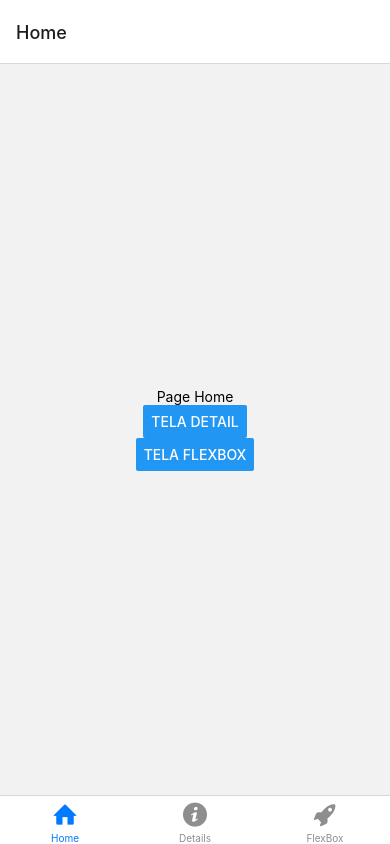
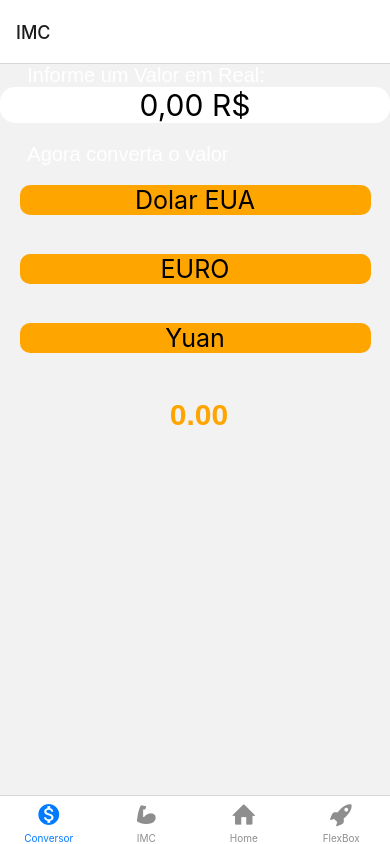
Before and after one commit to duarte-arthur21/TasksList, a React Native app: screen /Conversor in a window 390 px wide. Built offline with nearby package versions, Linux system fonts and the light colour scheme.

Commit message:
Construindo page Conversor de Moedas

```diff
--- a/App.js
+++ b/App.js
@@ -1,13 +1,17 @@
 import React from "react";
 import Home from "./src/pages/Home";
-import Details from "./src/pages/Details";
 import Flexbox from "./src/pages/Flexbox";
-
+import IMC from "./src/pages/IMC";
+import Conversor from "./src/pages/Conversor";
 import { NavigationContainer } from "@react-navigation/native";
 import { createNativeStackNavigator } from "@react-navigation/native-stack";
 
 import { createBottomTabNavigator } from "@react-navigation/bottom-tabs";
-import { Entypo } from "@expo/vector-icons";
+import {
+  Entypo,
+  MaterialIcons,
+  MaterialCommunityIcons,
+} from "@expo/vector-icons";
 
 const Stack = createNativeStackNavigator();
 const Tab = createBottomTabNavigator();
@@ -15,6 +19,26 @@ const Tab = createBottomTabNavigator();
 function MyTabs() {
   return (
     <Tab.Navigator>
+      <Tab.Screen
+        name="Conversor"
+        component={Conversor}
+        options={{
+          headerShown: false,
+          tabBarIcon: ({ color, size }) => (
+            <MaterialIcons name="monetization-on" color={color} size={size} />
+          ),
+        }}
+      />
+      <Tab.Screen
+        name="IMC"
+        component={IMC}
+        options={{
+          headerShown: false,
+          tabBarIcon: ({ color, size }) => (
+            <MaterialCommunityIcons name="arm-flex" color={color} size={size} />
+          ),
+        }}
+      />
       <Tab.Screen
         name="Home"
         component={Home}
@@ -25,16 +49,7 @@ function MyTabs() {
           ),
         }}
       />
-      <Tab.Screen
-        name="Details"
-        component={Details}
-        options={{
-          headerShown: false,
-          tabBarIcon: ({ color, size }) => (
-            <Entypo name="info-with-circle" color={color} size={size} />
-          ),
-        }}
-      />
+
       <Tab.Screen
         name="FlexBox"
         component={Flexbox}
@@ -51,8 +66,8 @@ function MyTabs() {
 export default function App() {
   return (
     <NavigationContainer>
-      <Stack.Navigator initialRouteName="Details">
-        <Stack.Screen name="Home" component={MyTabs} />
+      <Stack.Navigator initialRouteName="IMC">
+        <Stack.Screen name="IMC" component={MyTabs} />
       </Stack.Navigator>
     </NavigationContainer>
   );
--- /dev/null
+++ b/src/Components/Button/index.js
@@ -0,0 +1,28 @@
+import React from "react";
+import { Text, TouchableOpacity } from "react-native";
+import { StyleSheet } from "react-native";
+
+function Button(props) {
+  console.log(props);
+  return (
+    <TouchableOpacity onPress={props.onPress}>
+      <Text style={estilo.calcular}>{props.titulo}</Text>
+    </TouchableOpacity>
+  );
+}
+
+export { Button };
+
+const estilo = StyleSheet.create({
+  calcular: {
+    fontSize: 25,
+    backgroundColor: "#FFD700",
+    borderRadius: 10,
+    textAlign: "center",
+    marginTop: "5px",
+    marginBottom: "5px",
+    marginLeft: "-15px",
+    position: "relative",
+    width: "150%",
+  },
+});
--- /dev/null
+++ b/src/Components/Input/index.js
@@ -0,0 +1,42 @@
+import React from "react";
+import { View, Text, TextInput } from "react-native";
+import { StyleSheet } from "react-native";
+
+function Input(props) {
+  return (
+    <View>
+      <Text style={estilo.titulo}>{props.titulo}</Text>
+      <TextInput
+        style={estilo.textInput}
+        placeholder={props.texto}
+        onChangeText={props.onChangeText}
+      />
+    </View>
+  );
+}
+
+export { Input };
+
+const estilo = StyleSheet.create({
+  titulo: {
+    fontSize: 20,
+    fontFamily: "Arial",
+    fontWeight: "100",
+    color: "#000",
+    borderColor: "#000",
+    textAlign: "justify",
+    marginLeft: "2px",
+    marginRight: "2px",
+    marginTop: "20px",
+    position: "relative",
+  },
+  textInput: {
+    fontSize: 20,
+    color: "#888888",
+    textAlign: "center",
+    backgroundColor: "#D3D3D3",
+    borderBottomColor: "#000",
+    borderRadius: 15,
+    marginBottom: "5%",
+  },
+});
--- /dev/null
+++ b/src/pages/Conversor/index.js
@@ -0,0 +1,163 @@
+import React, { useState } from "react";
+import {
+  View,
+  Text,
+  TextInput,
+  TouchableOpacity,
+  StyleSheet,
+} from "react-native";
+
+export default function Conversor() {
+  const [msg, setMsg] = useState("");
+  const [num, setNum] = useState("");
+  const [resultado, setResultado] = useState("");
+
+  function dolarReal() {
+    const conv = num * 0.191998;
+    setResultado(conv);
+
+    setMsg(" R$ Dolares ");
+  }
+
+  function euroReal() {
+    const conv = num * 0.176613;
+    setResultado(conv);
+
+    setMsg(" € Euros");
+  }
+
+  function yuanReal() {
+    const conv = num * 1.30191;
+    setResultado(conv);
+
+    setMsg(" ¥ Yuans");
+  }
+
+  return (
+    <View>
+      <Text style={styles.titulo}>Informe um Valor em Real:</Text>
+      <TextInput
+        style={styles.textInput}
+        defaultValue={num}
+        placeholder="0,00 R$"
+        onChangeText={(num) => setNum(parseFloat(num))}
+      />
+
+      <Text style={styles.titulo}>Agora converta o valor</Text>
+      <TouchableOpacity onPress={() => dolarReal()}>
+        <Text style={styles.calcular}>Dolar EUA</Text>
+      </TouchableOpacity>
+
+      <TouchableOpacity onPress={() => euroReal()}>
+        <Text style={styles.calcular}>EURO</Text>
+      </TouchableOpacity>
+
+      <TouchableOpacity onPress={() => yuanReal()}>
+        <Text style={styles.calcular}>Yuan</Text>
+      </TouchableOpacity>
+
+      <Text style={styles.resultado}>
+        {Math.round(resultado).toFixed(2)}
+        {msg}
+      </Text>
+    </View>
+  );
+}
+
+const styles = StyleSheet.create({
+  container1: {
+    flex: 1,
+    display: "flex",
+    backgroundColor: "#000",
+    alignItems: "center",
+    justifyContent: "space-around",
+    width: "100%",
+    height: "70%",
+    opacity: 0.7,
+  },
+  container: {
+    flex: 1,
+    backgroundColor: "transparent",
+    alignItems: "center",
+    justifyContent: "flex-start",
+    width: "100%",
+    height: "15%",
+  },
+  Image: {
+    flex: 0.3,
+    width: "100%",
+    height: "35%",
+    marginTop: "30%",
+    marginBottom: "29%",
+  },
+  flag: {
+    flex: 1,
+    display: "flex",
+    position: "absolute",
+    marginTop: "6%",
+    marginLeft: "10%",
+    width: "20%",
+    height: "35%",
+  },
+  resultado: {
+    fontSize: 30,
+    fontFamily: "Arial",
+    fontWeight: "bold",
+    lineHeight: 84,
+    color: "#ffa500",
+    shadowColor: "#000",
+    borderColor: "#000",
+    textAlign: "center",
+    marginLeft: "7%",
+    marginRight: "5%",
+    marginBottom: "10%",
+    position: "relative",
+  },
+  titulo: {
+    fontSize: 20,
+    fontFamily: "Arial",
+    fontWeight: "100",
+    color: "#fff",
+    borderColor: "#000",
+    textAlign: "justify",
+    marginLeft: "7%",
+    marginRight: "5%",
+    position: "relative",
+  },
+  textInput: {
+    fontSize: 30,
+    color: "#000f",
+    textAlign: "center",
+    backgroundColor: "#ffff",
+    borderBottomColor: "#000",
+    borderRadius: 15,
+    marginBottom: "5%",
+    shadowColor: "#000",
+  },
+  alignItem: {
+    alignItems: "stretch",
+    textAlign: "end",
+    marginBottom: "1%",
+    position: "end",
+    justifyContent: "flex-end",
+  },
+  bottom: {
+    fontSize: 30,
+    backgroundColor: "#ffa500",
+    borderRadius: 15,
+    textAlign: "center",
+    marginBottom: "5%",
+    marginTop: "5%",
+    width: "100%",
+  },
+  calcular: {
+    fontSize: 25,
+    backgroundColor: "#ffa500",
+    borderRadius: 10,
+    textAlign: "center",
+    marginTop: "5%",
+    marginBottom: "5%",
+    marginLeft: "5%",
+    width: "90%",
+  },
+});
--- /dev/null
+++ b/src/pages/IMC/index.js
@@ -0,0 +1,91 @@
+import React, { useState } from "react";
+import { StyleSheet, View, Text } from "react-native";
+import { Input } from "../../Components/Input";
+import { Button } from "../../Components/Button";
+
+export default function IMC({ navigation }) {
+  const [peso, setPeso] = useState("");
+  const [altura, setAltura] = useState("");
+  const [resultado, setResultado] = useState("");
+  const [mensagem, setMsg] = useState("");
+
+  function Resultado() {
+    const imc = peso / (altura * altura);
+    setResultado(imc);
+
+    if (!peso) {
+      setMsg("Informe seu Peso");
+      setResultado("");
+    } else if (!altura) {
+      setMsg("Informe sua Altura");
+      setResultado("");
+    } else {
+      if (imc <= 18) {
+        setMsg(": Baixo peso");
+      } else if (imc > 18 && imc < 25) {
+        setMsg(": Peso normal");
+      } else if (imc >= 25 && imc < 35) {
+        setMsg(": Sobrepeso");
+      } else if (imc >= 35 && imc < 40) {
+        setMsg(": Obesidade");
+      } else if (imc >= 40 && imc <= 49) {
+        setMsg(": Obesidade grave");
+      } else if (imc > 50) {
+        setMsg(": Obesidade gravíssima");
+      }
+    }
+  }
+
+  function limpar() {
+    setAltura("");
+    setPeso("");
+    setResultado("");
+    setMsg("");
+  }
+
+  return (
+    <View style={styles.Container}>
+      <Input
+        titulo="Informe seu Peso"
+        defaultValue={peso}
+        onChangeText={(peso) => setPeso(parseFloat(peso))}
+        texto="Kg*"
+      />
+      <Input
+        titulo="Informe sua Altura"
+        defaultValue={altura}
+        onChangeText={(altura) => setAltura(parseFloat(altura))}
+        texto="M*"
+      />
+      <Button titulo="Calcular" onPress={() => Resultado()} />
+      <Button titulo="Limpar" onPress={() => limpar()} />
+      <Text style={styles.resultado}>
+        {resultado}
+        {mensagem}
+      </Text>{" "}
+    </View>
+  );
+}
+
+const styles = StyleSheet.create({
+  Container: {
+    flex: 1,
+    backgroundColor: "#0000",
+    alignItems: "center",
+    justifyContent: "center",
+  },
+  resultado: {
+    fontSize: 30,
+    fontFamily: "Arial",
+    fontWeight: "bold",
+    lineHeight: 84,
+    color: "#000000",
+    shadowColor: "#000",
+    borderColor: "#000",
+    textAlign: "center",
+    marginLeft: "7%",
+    marginRight: "5%",
+    marginBottom: "10%",
+    position: "relative",
+  },
+});
```
